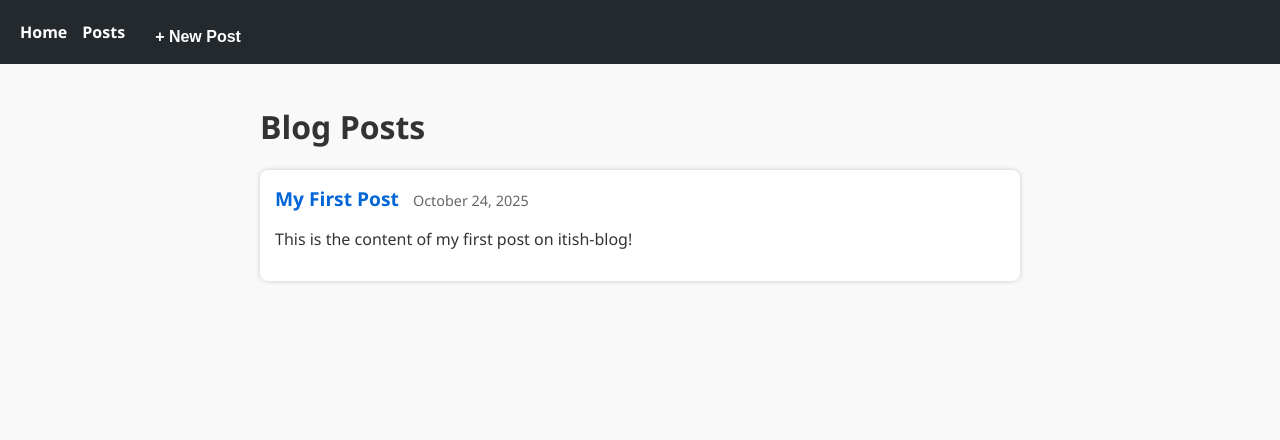
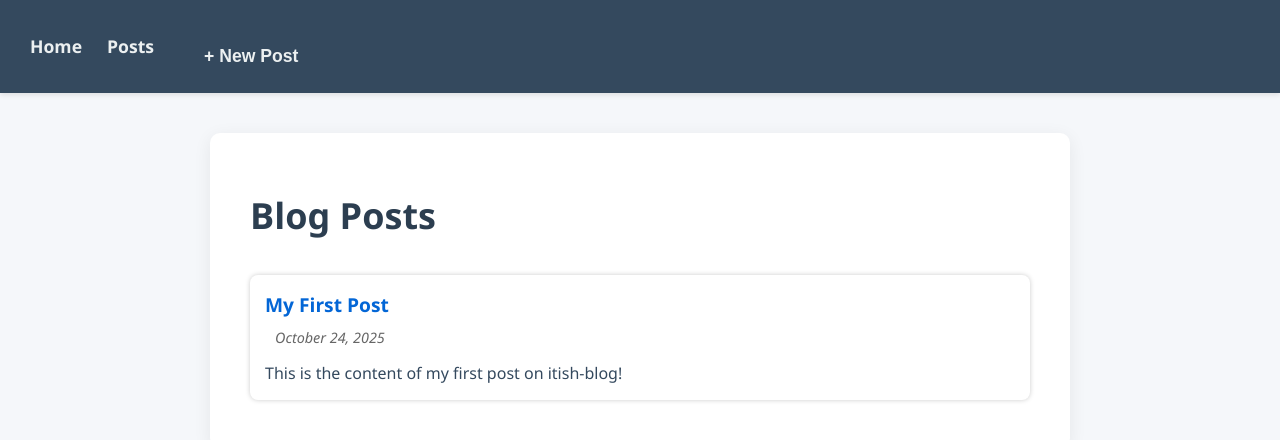
Before and after one commit to itishhanda/itish-blog, a Jekyll site: the page built from posts.md, in a window 1280 px wide. Shown: the top 440 px of the page. Built offline with Jekyll 4.4.1, drawn with Linux system fonts in a browser that asks for light colours.

Commit message:
Update style.css

```diff
--- a/assets/css/style.css
+++ b/assets/css/style.css
@@ -1,84 +1,197 @@
+/* General body and font settings */
 body {
   font-family: 'Segoe UI', Tahoma, Geneva, Verdana, sans-serif;
-  margin: 0; padding: 0;
-  background: #f9f9f9;
-  color: #333;
+  margin: 0;
+  padding: 0;
+  background: #f5f7fa;
+  color: #2c3e50;
+  line-height: 1.6;
+  font-size: 18px;
 }
 
+/* Navigation bar styles */
 .nav-bar {
-  background: #24292e;
+  background: #34495e;
   display: flex;
   align-items: center;
-  padding: 10px 20px;
+  padding: 14px 30px;
+  box-shadow: 0 2px 5px rgba(0, 0, 0, 0.1);
 }
 
-.nav-link, .nav-button {
-  color: white;
-  margin-right: 15px;
+.nav-link,
+.nav-button {
+  color: #ecf0f1;
+  margin-right: 25px;
   text-decoration: none;
-  font-weight: bold;
+  font-weight: 600;
+  font-size: 1.1rem;
   cursor: pointer;
   border: none;
   background: none;
-  font-size: 1rem;
+  transition: color 0.3s ease;
 }
 
-.nav-button:hover, .nav-link:hover {
-  color: #79b8ff;
+.nav-link:hover,
+.nav-button:hover {
+  color: #1abc9c;
 }
 
+/* Main content area */
 main {
-  padding: 20px;
-  max-width: 760px;
-  margin: auto;
+  max-width: 780px;
+  margin: 40px auto;
+  background: #ffffff;
+  padding: 30px 40px;
+  box-shadow: 0 4px 18px rgba(0, 0, 0, 0.07);
+  border-radius: 10px;
 }
 
+/* Modal background and positioning */
 .modal {
   display: none;
   position: fixed;
-  z-index: 999;
-  left: 0; top: 0;
-  width: 100%; height: 100%;
-  overflow: auto;
-  background-color: rgba(0,0,0,0.5);
+  z-index: 9999;
+  left: 0;
+  top: 0;
+  width: 100%;
+  height: 100%;
+  backdrop-filter: blur(3px);
+  background-color: rgba(0, 0, 0, 0.35);
+  overflow-y: auto;
 }
 
+/* Modal content container */
 .modal-content {
-  background: white;
-  margin: 10% auto;
-  padding: 20px;
-  border-radius: 8px;
+  background: #ffffff;
+  margin: 60px auto 60px;
+  padding: 30px;
+  border-radius: 12px;
   max-width: 600px;
+  box-shadow: 0 10px 30px rgba(0, 0, 0, 0.12);
   position: relative;
+  font-size: 16px;
 }
 
+/* Close button X */
 .close {
   position: absolute;
-  top: 10px; right: 15px;
-  font-size: 1.5rem;
+  top: 16px;
+  right: 22px;
+  font-size: 24px;
+  font-weight: 700;
+  color: #7f8c8d;
   cursor: pointer;
+  transition: color 0.3s ease;
 }
 
-#markdownOutput {
-  background: #eee;
-  padding: 10px;
-  margin-top: 15px;
-  max-height: 200px;
-  overflow-y: auto;
-  border-radius: 4px;
-  font-family: monospace;
+.close:hover {
+  color: #e74c3c;
 }
 
+/* Form elements */
+form label {
+  font-weight: 600;
+  margin-top: 15px;
+  display: block;
+  margin-bottom: 8px;
+  color: #34495e;
+}
+
+form input[type="text"],
+form textarea {
+  width: 100%;
+  padding: 12px 14px;
+  border: 1.8px solid #bdc3c7;
+  border-radius: 8px;
+  outline: none;
+  font-size: 1rem;
+  transition: border-color 0.3s ease;
+}
+
+form input[type="text"]:focus,
+form textarea:focus {
+  border-color: #1abc9c;
+  box-shadow: 0 0 8px rgba(26, 188, 156, 0.3);
+}
+
+/* Buttons inside modal and on page */
 button {
-  margin-top: 10px;
-  padding: 8px 15px;
-  background-color: #2ea44f;
+  display: inline-block;
+  background-color: #1abc9c;
   color: white;
+  padding: 12px 25px;
+  margin-top: 20px;
+  border-radius: 8px;
   border: none;
-  border-radius: 5px;
+  font-weight: 700;
+  font-size: 1.05rem;
   cursor: pointer;
+  transition: background-color 0.3s ease;
 }
 
 button:hover {
-  background-color: #2c974b;
+  background-color: #16a085;
 }
+
+/* Output markdown block */
+#markdownOutput {
+  margin-top: 25px;
+  background: #ecf0f1;
+  font-family: 'Courier New', Courier, monospace;
+  padding: 15px;
+  border-radius: 8px;
+  max-height: 230px;
+  overflow-y: auto;
+  white-space: pre-wrap;
+  user-select: text;
+  box-shadow: inset 0 0 6px rgba(0, 0, 0, 0.08);
+}
+
+/* Post List on Posts page */
+.post-list {
+  list-style: none;
+  padding-left: 0;
+  margin-top: 30px;
+}
+
+.post-list li {
+  background: #ffffff;
+  padding: 25px 30px;
+  margin-bottom: 24px;
+  border-radius: 12px;
+  box-shadow: 0 6px 18px rgba(0, 0, 0, 0.08);
+  transition: box-shadow 0.3s ease;
+}
+
+.post-list li:hover {
+  box-shadow: 0 10px 24px rgba(0, 0, 0, 0.15);
+}
+
+.post-list a {
+  font-size: 1.35rem;
+  font-weight: 700;
+  color: #1abc9c;
+  text-decoration: none;
+  transition: color 0.3s ease;
+}
+
+.post-list a:hover {
+  color: #16a085;
+  text-decoration: underline;
+}
+
+.post-date {
+  display: block;
+  color: #7f8c8d;
+  margin-top: 6px;
+  margin-bottom: 12px;
+  font-size: 0.95rem;
+  font-style: italic;
+}
+
+.post-list p {
+  color: #34495e;
+  font-size: 1rem;
+  margin: 0;
+  line-height: 1.5;
+}
```
